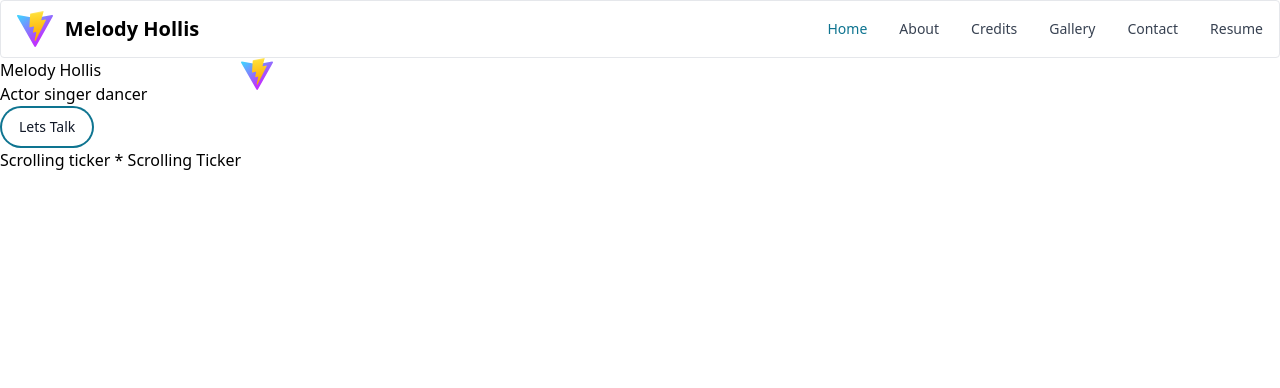
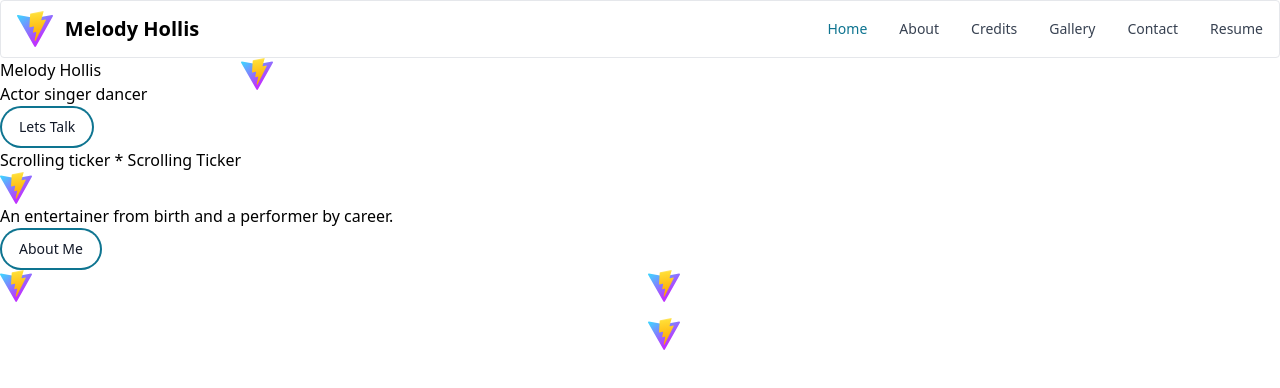
Before and after one commit to tylerhoward15/mel-website-flowbite, a React (Vite) app: page / in a window 1280 px wide. Shown: the top 388 px of the page. Built offline with nearby package versions, Linux system fonts and the light colour scheme.

Commit message:
implement about me

```diff
--- /dev/null
+++ b/src/AboutMe.tsx
@@ -0,0 +1,24 @@
+import { Button } from 'flowbite-react'
+
+function CustomAboutMe() {
+  return (
+    <div className="fle flex-col">
+      <img src="/vite.svg" alt="Singing girl svg" />
+      <h1>An entertainer from birth and a performer by career.</h1>
+      <Button pill outline>
+        About Me
+      </Button>
+      <div className="grid grid-rows-4 grid-flow-col gap-4">
+        <img className="row-span-4 col-span-2" src="/vite.svg" alt="Mel pic" />
+        <img className="col-span-2" src="/vite.svg" alt="Mel pic 2" />
+        <img
+          className="row-span-2 col-span-2"
+          src="/vite.svg"
+          alt="Mel pic 3"
+        />
+      </div>
+    </div>
+  )
+}
+
+export default CustomAboutMe
--- a/src/main.tsx
+++ b/src/main.tsx
@@ -3,10 +3,12 @@ import ReactDOM from 'react-dom/client'
 import './index.css'
 import CustomNavbar from './Navbar.tsx'
 import CustomHero from './Hero.tsx'
+import CustomAboutMe from './AboutMe.tsx'
 
 ReactDOM.createRoot(document.getElementById('root')!).render(
   <React.StrictMode>
     <CustomNavbar />
     <CustomHero />
+    <CustomAboutMe />
   </React.StrictMode>
 )
```
